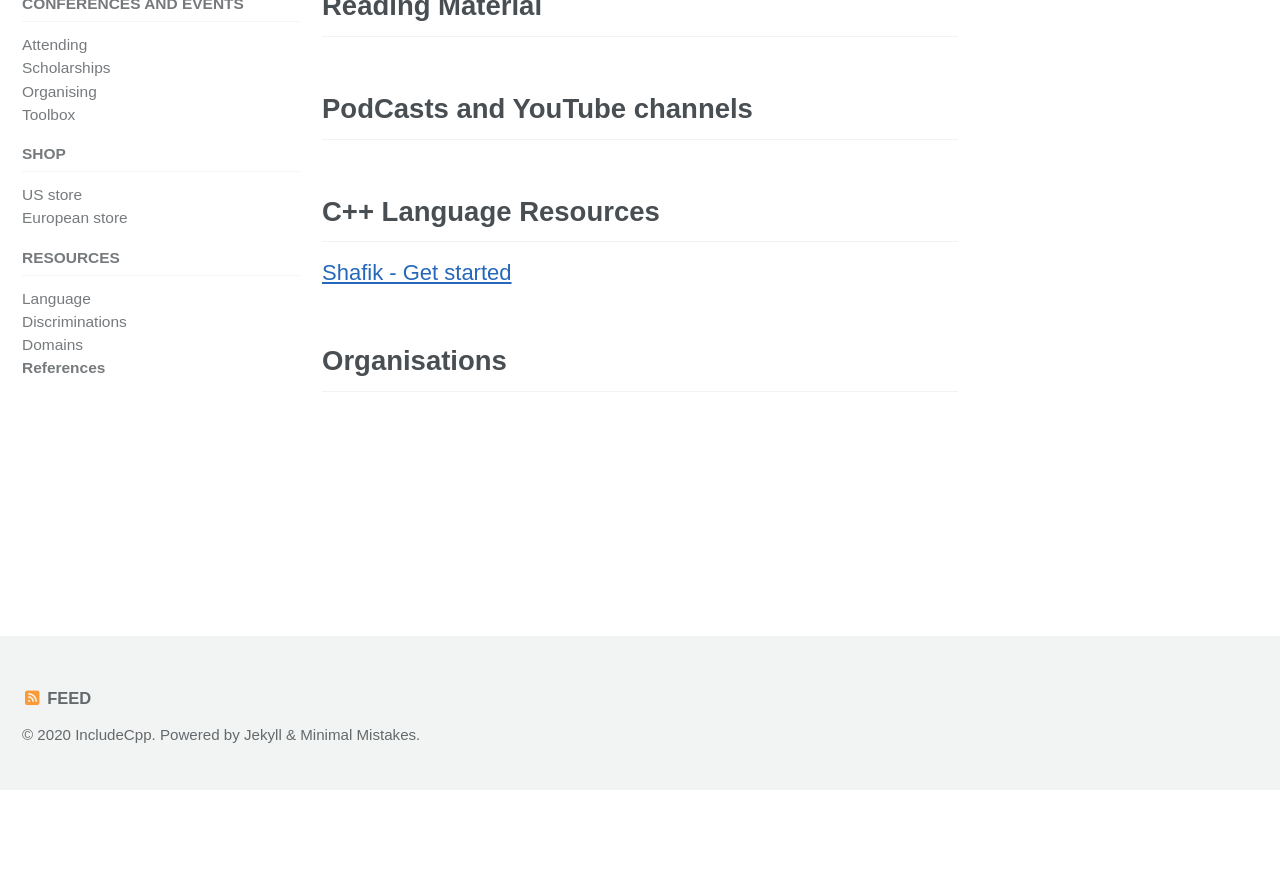
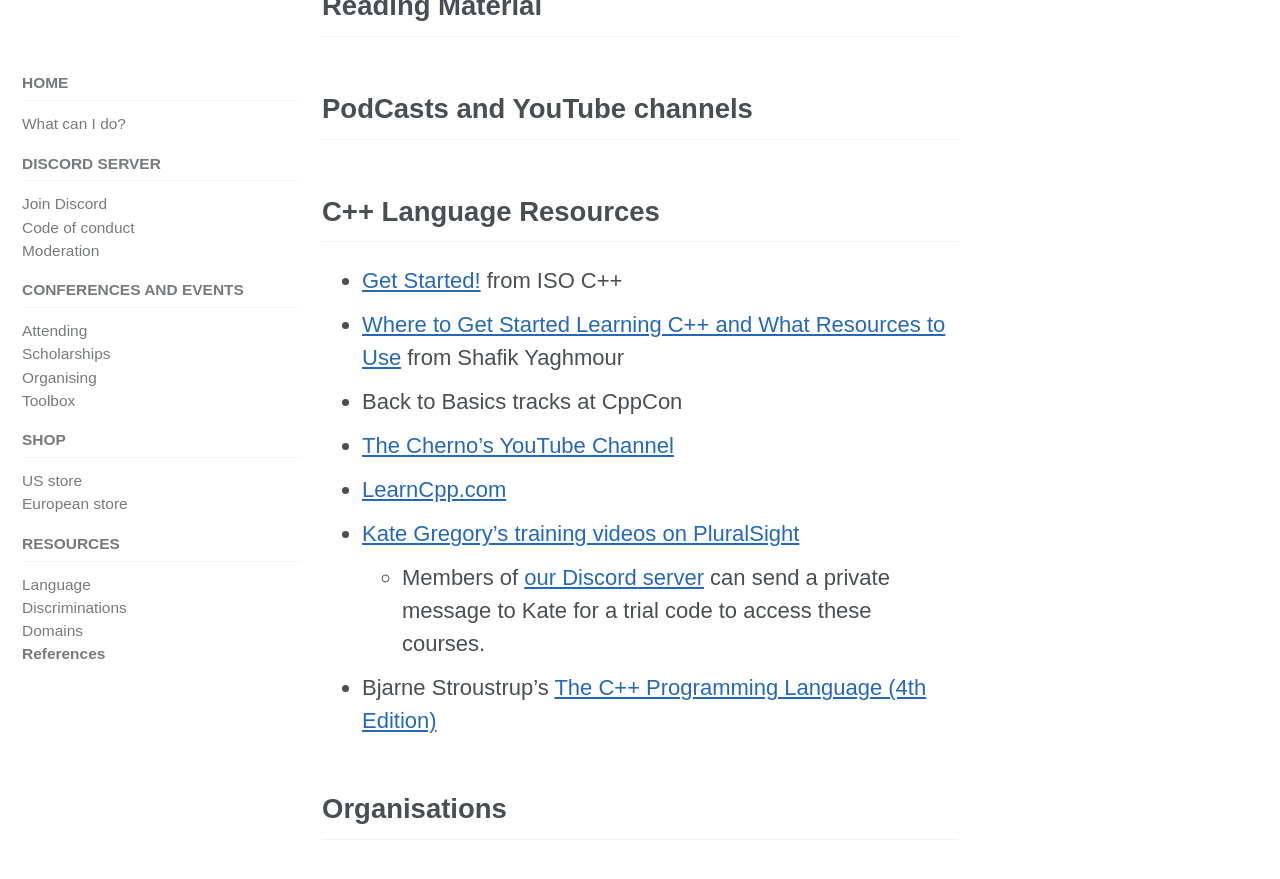
Before and after one commit to include-cpp/include-cpp.github.io, a Jekyll site: the page built from resources/references/index.md, in a window 1280 px wide and 900 px high, scrolled down 389 px. Shown: the top 879 px of the window. Built offline with Jekyll 4.4.1, drawn with Linux system fonts in a browser that asks for light colours; cached includes are drawn as plain includes; nearby versions of some CDN libraries; before the commit the page ends 1179 px from its top, so only the background shows below that.

Commit message:
Add some resources for learning C++
Co-Authored-By: Kate Gregory <kategregory@users.noreply.github.com>

```diff
--- a/resources/references/index.md
+++ b/resources/references/index.md
@@ -11,6 +11,13 @@ title: References and Links
 
 ## C++ Language Resources
 
-[Shafik - Get started](https://discordapp.com/channels/400588936151433218/669486396813344768/721499896271601707)
+* [Get Started!](https://isocpp.org/get-started) from ISO C++
+* [Where to Get Started Learning C++ and What Resources to Use](https://shafik.github.io/c++/learning/2019/09/05/getting_started_learning_cpp.html) from Shafik Yaghmour
+* Back to Basics tracks at CppCon
+* [The Cherno's YouTube Channel](https://www.youtube.com/c/TheChernoProject/playlists)
+* [LearnCpp.com](https://www.learncpp.com)
+* [Kate Gregory's training videos on PluralSight](https://www.pluralsight.com/authors/kate-gregory)
+    * Members of [our Discord server](/discord/) can send a private message to Kate for a trial code to access these courses.
+* Bjarne Stroustrup's [The C++ Programming Language (4th Edition)](https://www.stroustrup.com/4th.html)
 
 ## Organisations
```
